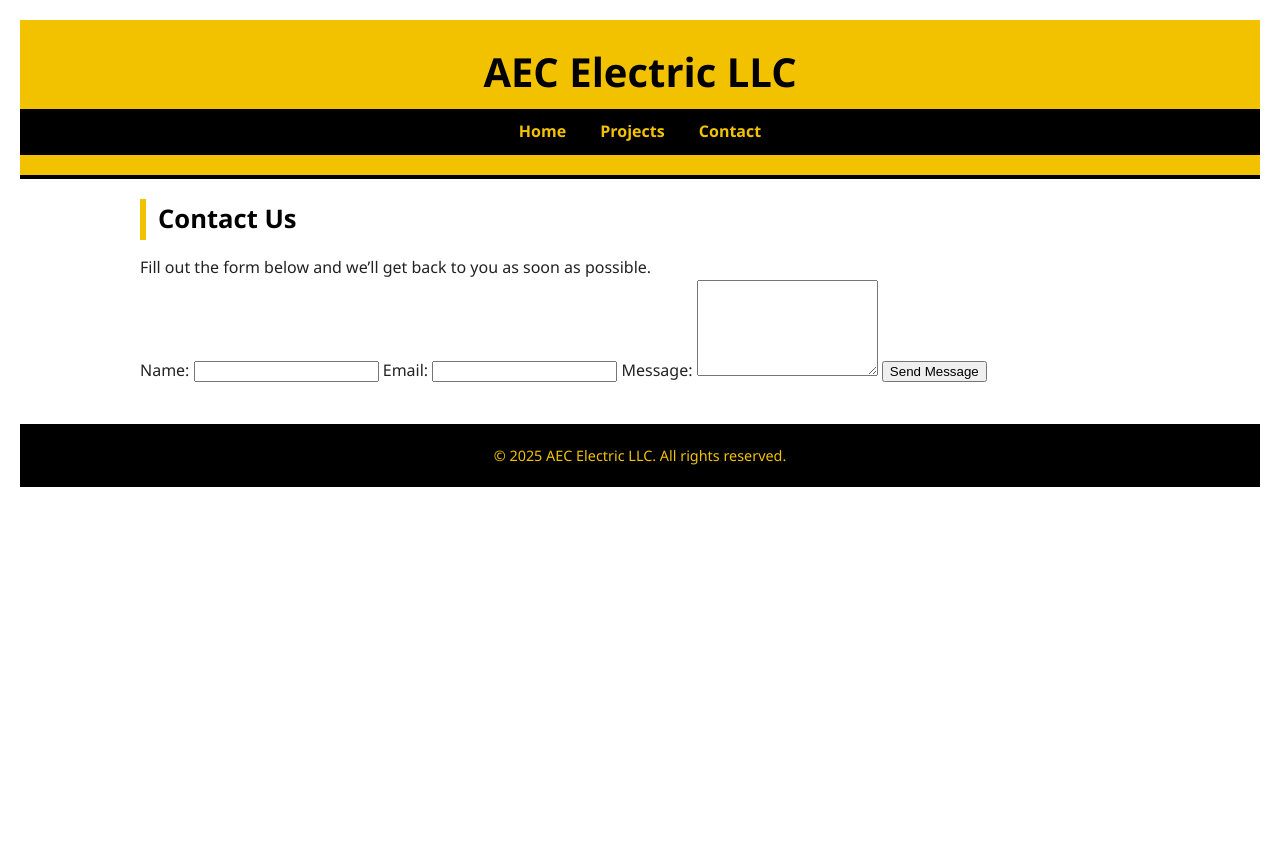
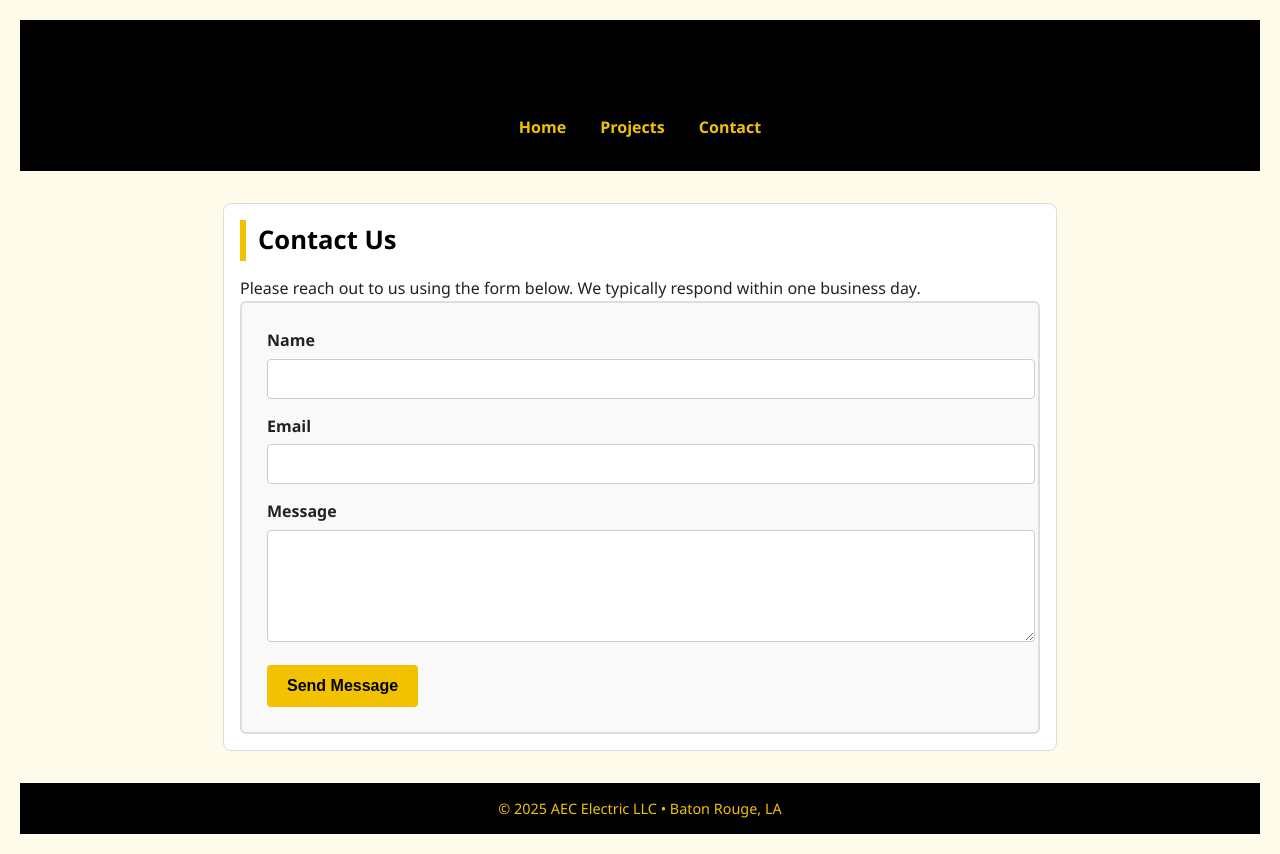
Before and after one commit to ae-ci-tbr/aecllcsite, a plain HTML site: page contact.html in a window 1280 px wide. Before the commit the page ends 800 px from the top, so only its background shows below. Drawn offline with Linux system fonts and the light colour scheme.

Commit message:
Update contact.html

```diff
--- a/contact.html
+++ b/contact.html
@@ -3,8 +3,94 @@
 <head>
   <meta charset="UTF-8" />
   <meta name="viewport" content="width=device-width, initial-scale=1.0"/>
-  <title>Contact Us - AEC Electric</title>
+  <title>Contact Us - AEC Electric LLC</title>
   <link rel="stylesheet" href="styles.css" />
+  <style>
+    body {
+      font-family: 'Segoe UI', Tahoma, Geneva, Verdana, sans-serif;
+      margin: 0;
+      background-color: #fffbea;
+      color: #222;
+    }
+
+    header {
+      background-color: #000;
+      color: #f2c200;
+      padding: 1em;
+      text-align: center;
+    }
+
+    nav a {
+      color: #f2c200;
+      margin: 0 15px;
+      text-decoration: none;
+      font-weight: bold;
+    }
+
+    nav a:hover {
+      text-decoration: underline;
+    }
+
+    main {
+      max-width: 800px;
+      margin: 2em auto;
+      padding: 1em;
+      background-color: #fff;
+      border: 1px solid #ddd;
+      border-radius: 8px;
+    }
+
+    h1, h2 {
+      color: #000;
+    }
+
+    form {
+      background-color: #f9f9f9;
+      padding: 25px;
+      border: 2px solid #ddd;
+      border-radius: 6px;
+    }
+
+    label {
+      font-weight: bold;
+    }
+
+    input[type="text"],
+    input[type="email"],
+    textarea {
+      width: 100%;
+      padding: 10px;
+      margin-top: 5px;
+      margin-bottom: 15px;
+      border: 1px solid #ccc;
+      border-radius: 4px;
+      font-size: 1em;
+    }
+
+    button[type="submit"] {
+      background-color: #f2c200;
+      color: #000;
+      padding: 12px 20px;
+      font-size: 1em;
+      border: none;
+      border-radius: 4px;
+      font-weight: bold;
+      cursor: pointer;
+    }
+
+    button[type="submit"]:hover {
+      background-color: #000;
+      color: #f2c200;
+    }
+
+    footer {
+      background-color: #000;
+      color: #f2c200;
+      text-align: center;
+      padding: 1em;
+      margin-top: 2em;
+    }
+  </style>
 </head>
 <body>
   <header>
@@ -17,27 +103,25 @@
   </header>
 
   <main>
-    <section>
-      <h2>Contact Us</h2>
-      <p>Fill out the form below and we’ll get back to you as soon as possible.</p>
+    <h2>Contact Us</h2>
+    <p>Please reach out to us using the form below. We typically respond within one business day.</p>
 
-      <form action="https://formspree.io/f/mldjwylj" method="POST">
-        <label for="name">Name:</label>
-        <input type="text" id="name" name="name" required />
+    <form action="https://formspree.io/f/mldjwylj" method="POST">
+      <label for="name">Name</label><br />
+      <input type="text" id="name" name="name" required /><br />
 
-        <label for="email">Email:</label>
-        <input type="email" id="email" name="_replyto" required />
+      <label for="email">Email</label><br />
+      <input type="email" id="email" name="email" required /><br />
 
-        <label for="message">Message:</label>
-        <textarea id="message" name="message" rows="6" required></textarea>
+      <label for="message">Message</label><br />
+      <textarea id="message" name="message" rows="6" required></textarea><br />
 
-        <button type="submit">Send Message</button>
-      </form>
-    </section>
+      <button type="submit">Send Message</button>
+    </form>
   </main>
 
   <footer>
-    <p>&copy; 2025 AEC Electric LLC. All rights reserved.</p>
+    &copy; 2025 AEC Electric LLC • Baton Rouge, LA
   </footer>
 </body>
 </html>
```
